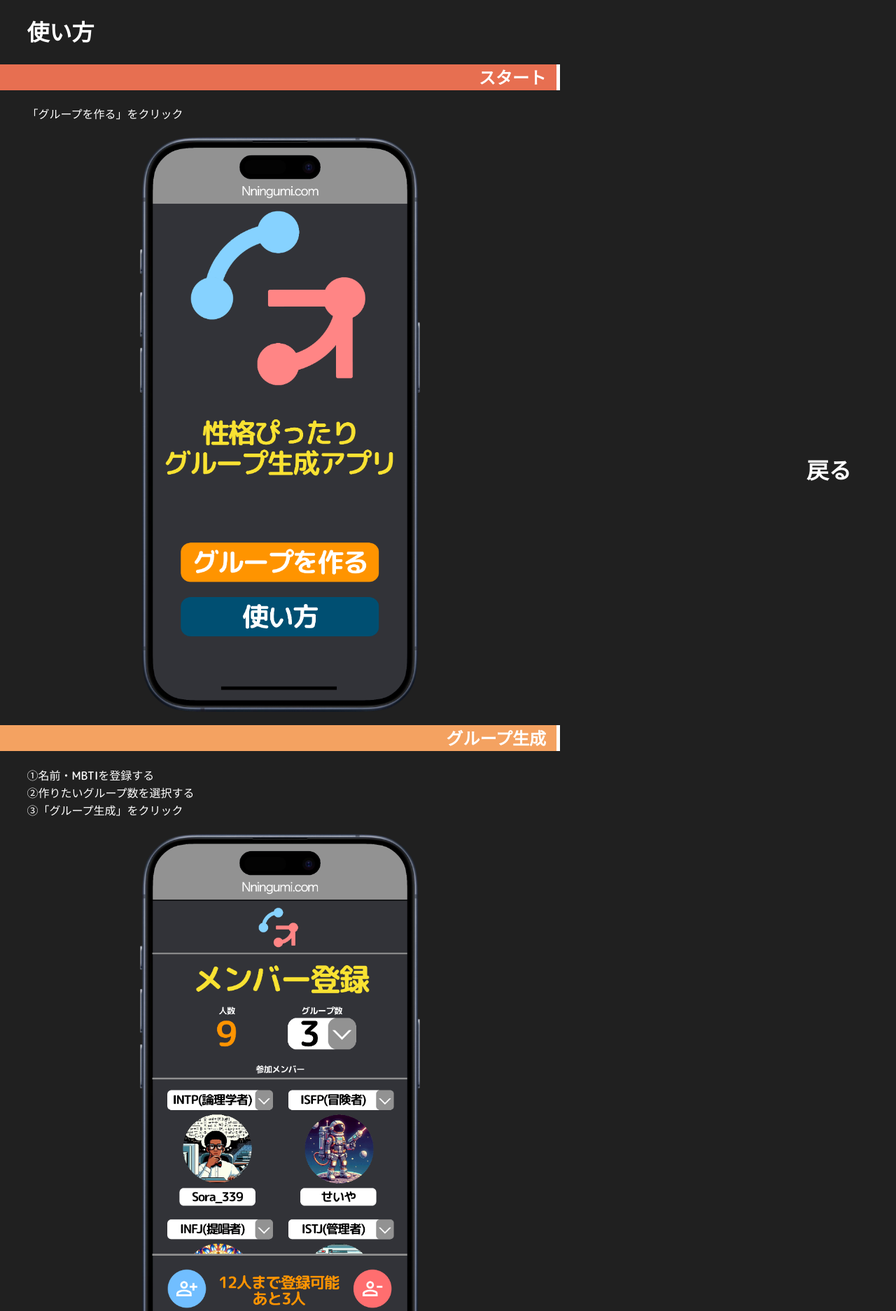
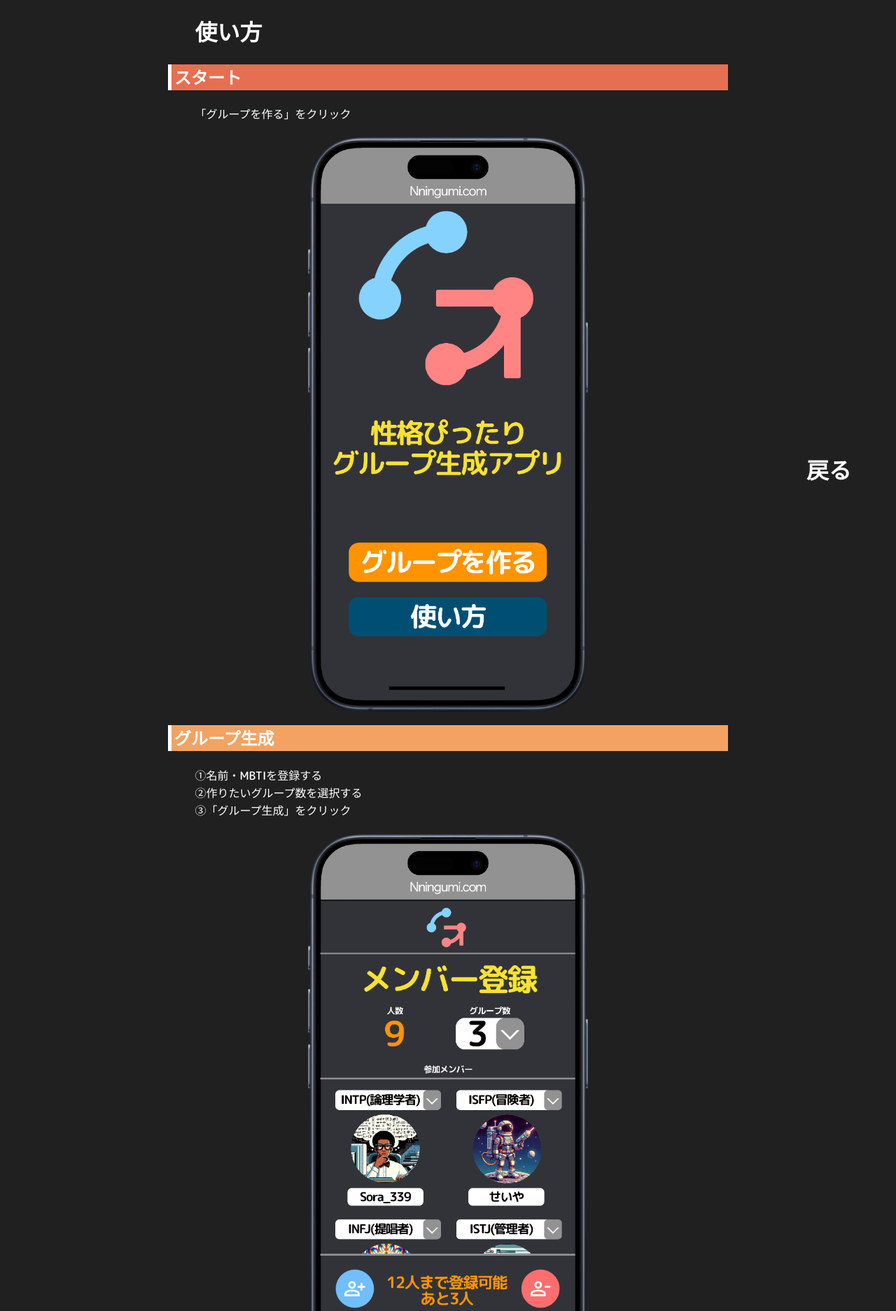
Before and after one commit to ritsuki-i/hatothon-app, a Flask app: page /how_to_use in a window 1280 px wide. Shown: the part 73-1946 px from the top of the page at 70% size. Run offline with Flask 3, Linux system fonts and the light colour scheme.

Commit message:
最終調整

```diff
--- a/static/css/how-to-use.css
+++ b/static/css/how-to-use.css
@@ -10,10 +10,9 @@ body {
 }
 
 .main {
-  max-width: 800px;
   margin: 0 auto;
-  width: 90%;
-  margin-left: 0 !important;
+  width: 100vw;
+  margin-left: 0;
 }
 
 .main img {
@@ -70,12 +69,15 @@ body {
 /* PC */
 @media screen and (min-width: 700px) and (max-width: 5000px) {
   .main {
+    margin: 0 auto;
     max-width: 800px;
-    margin: 0 auto;
-    width: 85%;
-    margin-left: 0 !important;
   }
-
+  .main h2 {
+    border-left: solid 5px;
+    border-right: none;
+    text-align: left;
+    padding-left: 4px;
+  }
 }
 
 .main h4 {
--- a/templates/how_to_use.html
+++ b/templates/how_to_use.html
@@ -14,8 +14,8 @@
       </div>
     </div>
   </div>
-  <h1>使い方</h1>
   <div class="main">
+    <h1>使い方</h1>
     <h2 id="s1">スタート</h2>
     <h4>「グループを作る」をクリック</h4>
     <img
```
